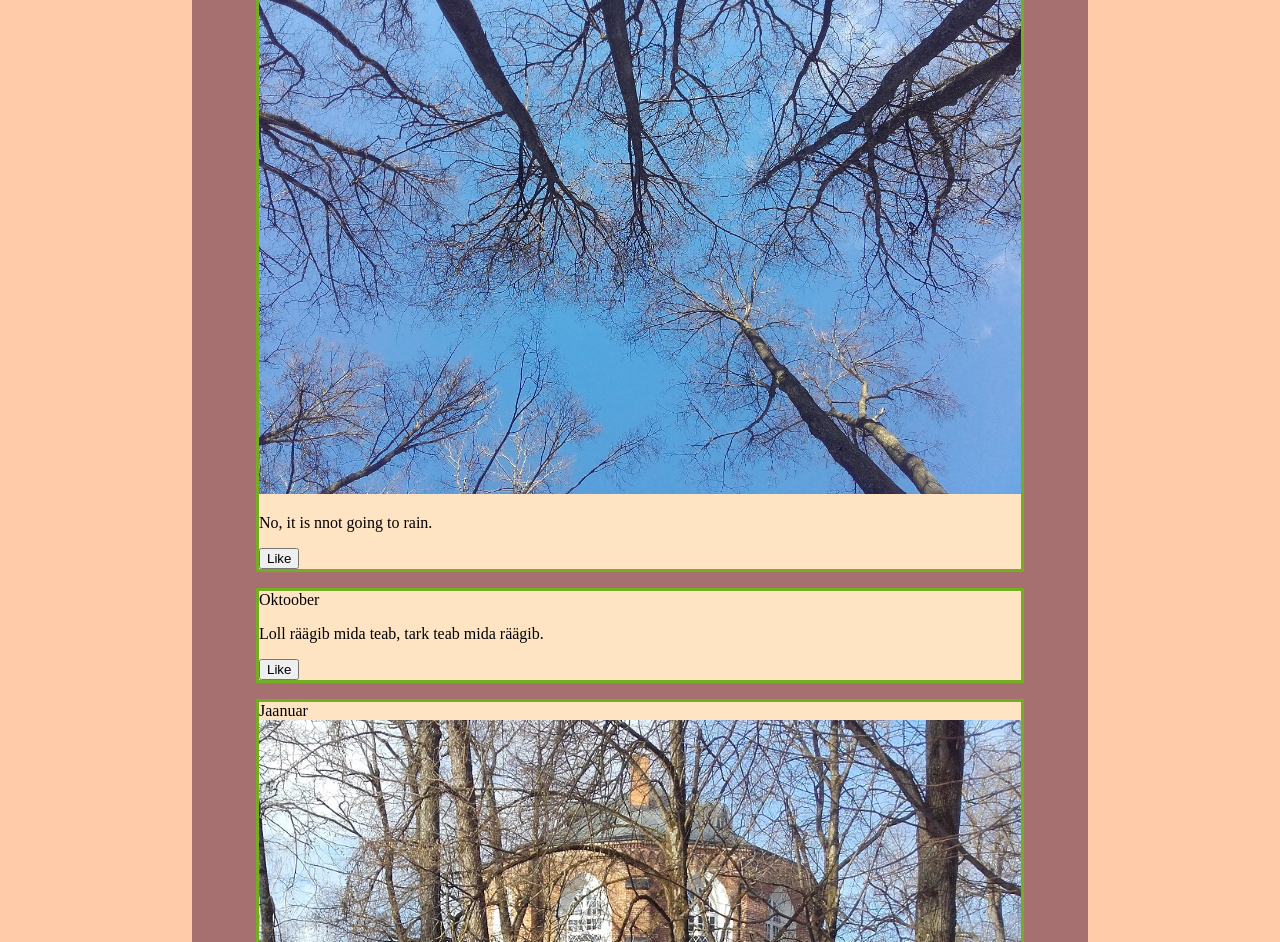
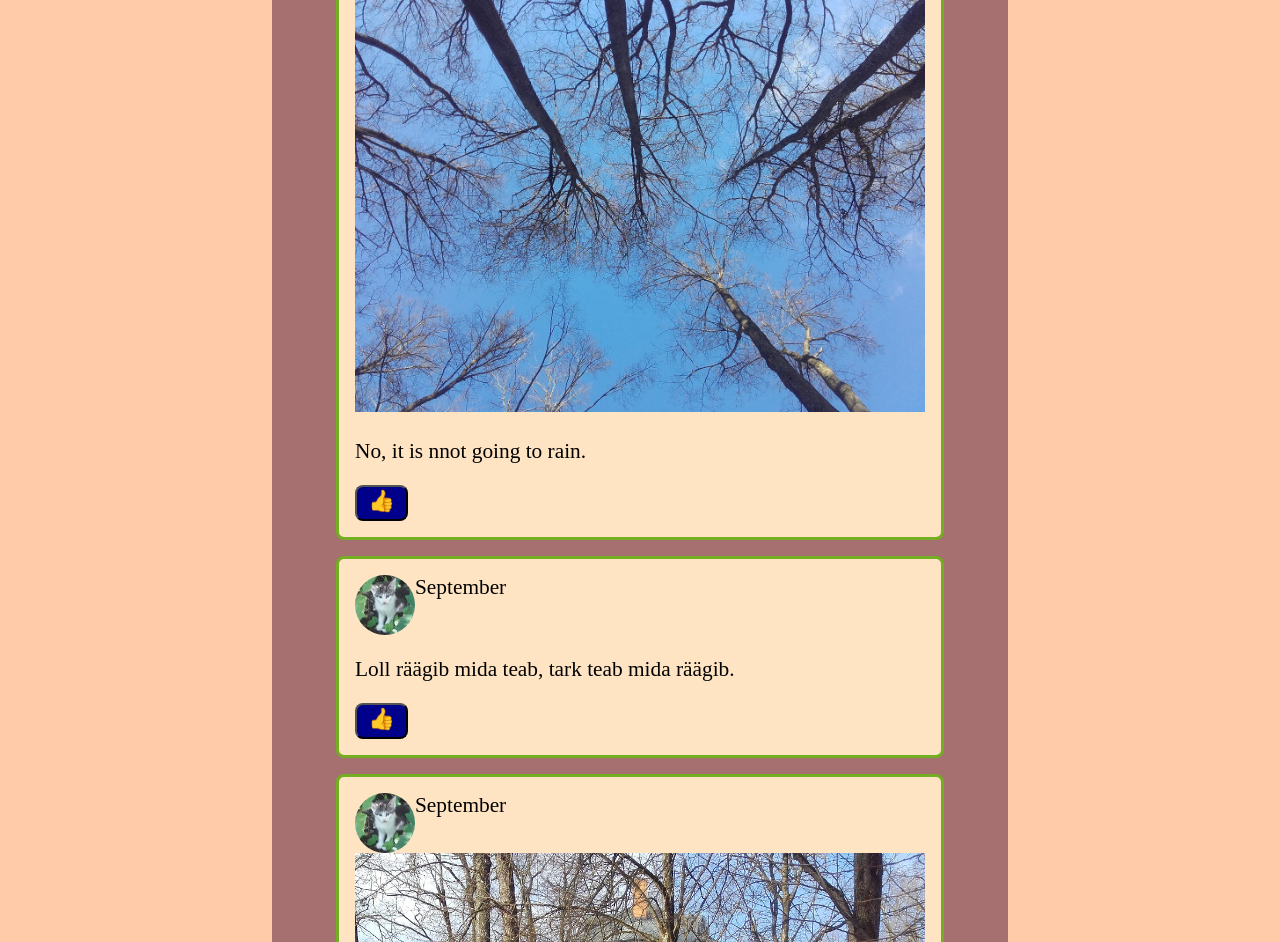
Before and after one commit to semjon00/wad20-homework1, a plain HTML site: page index.html in a window 1280 px wide. Shown: the part 216-1158 px from the top of the page. Drawn offline with Linux system fonts and the light colour scheme.

Commit message:
Added avatar pictures.

```diff
--- a/index.html
+++ b/index.html
@@ -18,47 +18,51 @@
 
     <section>
         <div class="post-header">
-            September
+            <img class="avatar" src="res/images/user-avatar.jpg" alt="">
+            <div class="post-date">September</div>
         </div>
         <div class="post-content">
             <img src="res/example-pics/Trees.jpg" alt="Trees and clear sky.">
             <p>No, it is nnot going to rain.</p>
         </div>
-        <button class="like-button">Like</button>
+        <button class="like-button">👍</button>
     </section>
 
     <section>
         <div class="post-header">
-            Oktoober
+            <img class="avatar" src="res/images/user-avatar.jpg" alt="">
+            <div class="post-date">September</div>
         </div>
         <div class="post-content">
             <p>
                 Loll räägib mida teab, tark teab mida räägib.
             </p>
         </div>
-        <button class="like-button">Like</button>
+        <button class="like-button">👍</button>
     </section>
 
     <section>
         <div class="post-header">
-            Jaanuar
+            <img class="avatar" src="res/images/user-avatar.jpg" alt="">
+            <div class="post-date">September</div>
         </div>
         <div class="post-content">
             <img src="res/example-pics/Museum.jpg" alt="Museum.">
             <p>Enam ei saja.</p>
         </div>
-        <button class="like-button">Like</button>
+        <button class="like-button">👍</button>
     </section>
 
     <section>
         <div class="post-header">
-            Jaanuar
+            <img class="avatar" src="res/images/user-avatar.jpg" alt="">
+            <div class="post-date">September</div>
         </div>
         <div class="post-content">
             <img src="res/example-pics/Small leaf.jpg" alt="Small leaf.">
             <p>Low resulution pictures should not be displayed this large.</p>
         </div>
-        <button class="like-button">Like</button>
+        <button class="like-button">👍</button>
     </section>
 
 </main>
--- a/res/css/index-style.css
+++ b/res/css/index-style.css
@@ -1,6 +1,7 @@
 body {
     background-color: rgb(255, 203, 168);
     margin: 0; /* This helps to place header against the top.*/
+    font-size: 16pt;
 }
 
 header {
@@ -10,7 +11,7 @@ header {
 
 main {
     background-color: rgb(167, 112, 112);
-    max-width: 50rem;
+    max-width: 40rem;
     margin: auto;
     padding: 3rem;
 }
@@ -19,10 +20,33 @@ main {
 main>section {
     background-color: bisque;
     margin: 1rem;
+    padding: 1rem;
     border: 3px solid #73AD21;
+    border-radius: 0.5rem;
+}
+
+.post-header {
+    display: flex;
+}
+
+img.avatar {
+    border-radius: 50%; /* Creates circle */
+    height: 60px;
+}
+
+.post-date {
+    height: 60px;
 }
 
 /* This selector could allow for nesting of elements in .post-content */
 .post-content img {
     width: 100%;
 }
+
+.like-button {
+    font-size: 16pt;
+    border-radius: 0.5rem;
+    background-color: darkblue;
+    padding-bottom: 4pt;
+    width: 40pt;
+}
```
Also changed, not shown: res/images/user-avatar.jpg (added).
